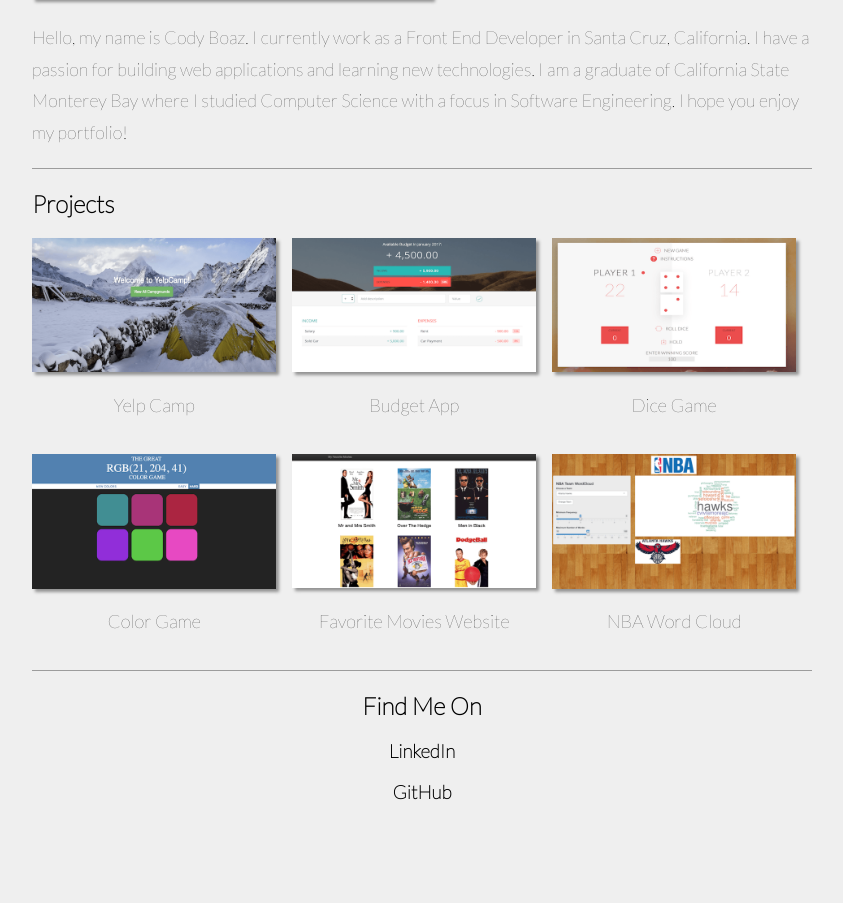
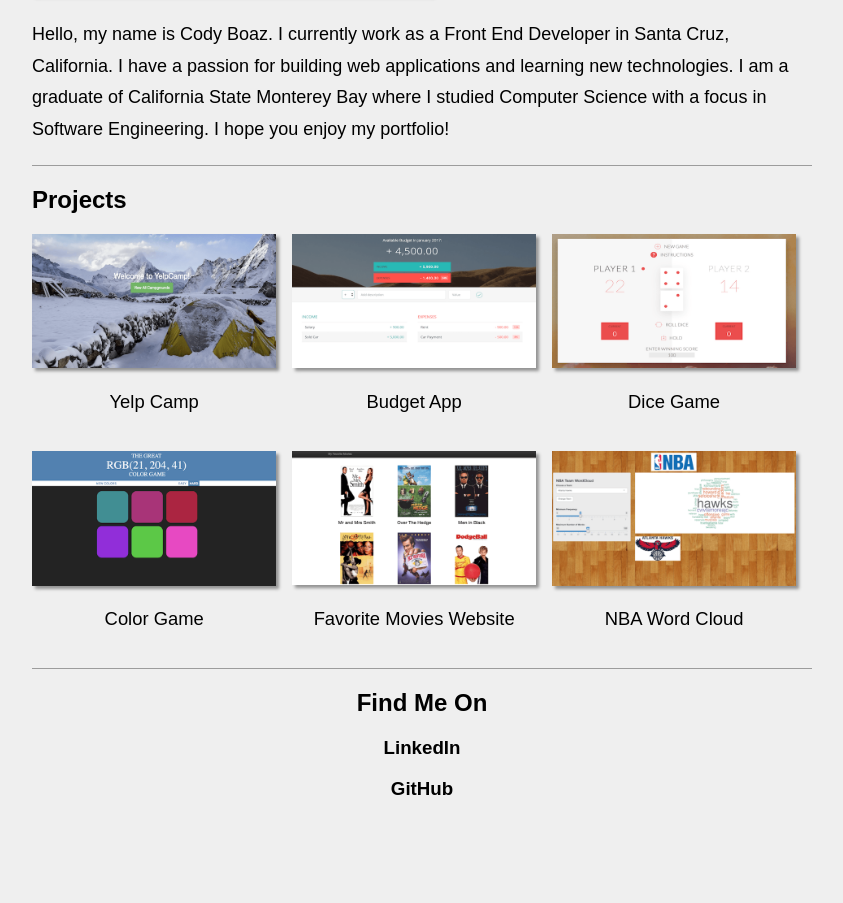
Before and after one commit to codyboaz/portfolio-webpage, a PHP site: page / in a window 1280 px wide. Shown: the part 558-1461 px from the top of the page, without its empty margins (218-1061 px from the left). After the commit the page ends 1353 px from the top, so only its background shows below. Run offline with PHP 8.4, Linux system fonts and the light colour scheme; some libraries are stand-ins or nearby versions.

Commit message:
changed font for site

```diff
--- a/css/main.css
+++ b/css/main.css
@@ -8,7 +8,7 @@
 }
 
 * {
-  font-family: 'Lato', sans-serif;
+  font-family: sans-serif;
 }
 
 * {
```
